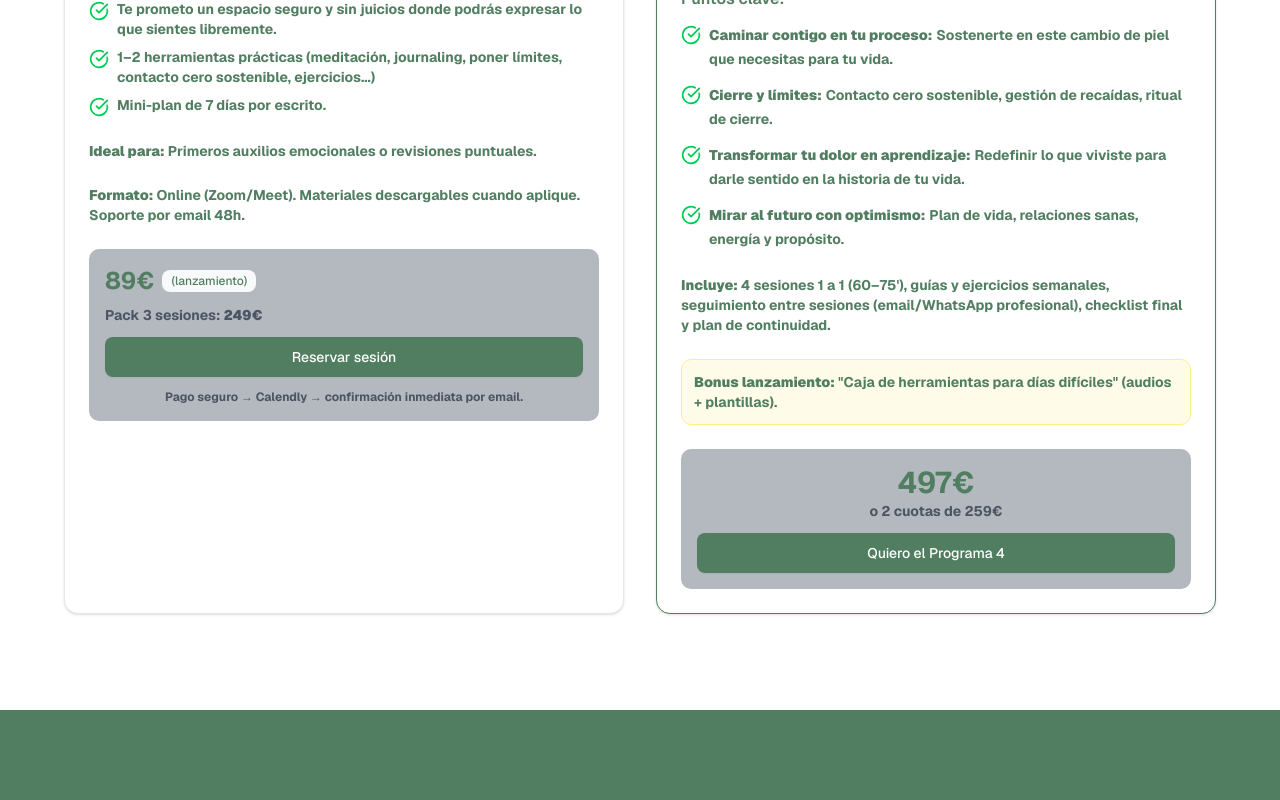
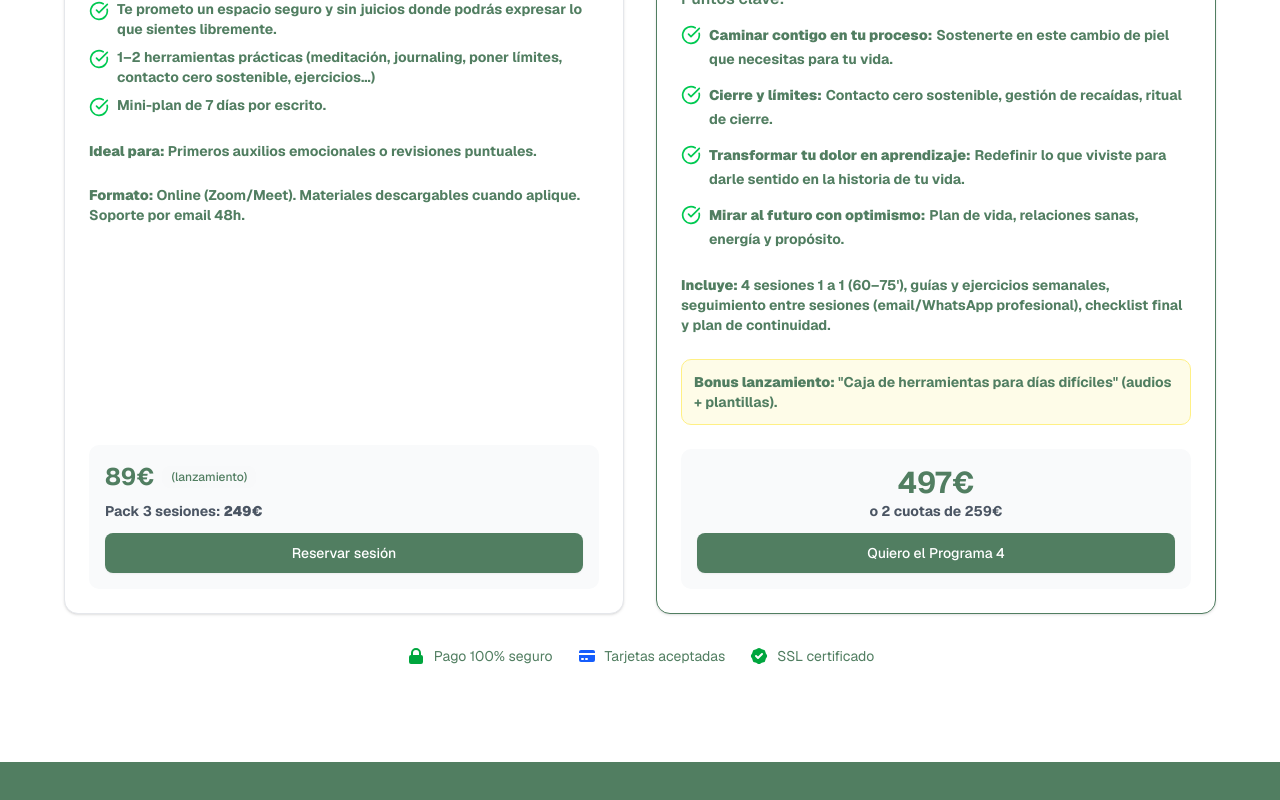
Before and after one commit to albercv/ferdi-coach, a Next.js app: page / in a window 1280 px wide. Shown: the part 3252-4052 px from the top of the page. Built offline with nearby package versions, Linux system fonts and the light colour scheme.

Commit message:
Adds proper text and buttons to Sessions Sections

```diff
--- a/app/globals.css
+++ b/app/globals.css
@@ -683,6 +683,48 @@
     box-shadow: 0 18px 45px -15px rgba(0,0,0,.25), 0 6px 16px -10px rgba(0,0,0,.2);
   }
   .icon-lift { transform: translateZ(24px); }
+
+  /* Red dot pulse animation */
+  .red-dot-pulse::before,
+  .red-dot-pulse::after {
+    content: '';
+    position: absolute;
+    top: 50%;
+    left: 50%;
+    width: 100%;
+    height: 100%;
+    border-radius: 50%;
+    background: radial-gradient(circle, #ffff00 0%, #ff6600 50%, #ff0000 100%);
+    transform: translate(-50%, -50%);
+    opacity: 0;
+    pointer-events: none;
+  }
+
+  .group-trigger:hover ~ .group .red-dot-pulse::before {
+    animation: pulse-ring 1.5s cubic-bezier(0.215, 0.61, 0.355, 1) infinite;
+  }
+
+  .group-trigger:hover ~ .group .red-dot-pulse::after {
+    animation: pulse-ring 1.5s cubic-bezier(0.215, 0.61, 0.355, 1) infinite 0.5s;
+  }
+
+  @keyframes pulse-ring {
+    0% {
+      transform: translate(-50%, -50%) scale(0.8);
+      opacity: 1;
+    }
+    40% {
+      opacity: 0.8;
+    }
+    80% {
+      transform: translate(-50%, -50%) scale(2.5);
+      opacity: 0.3;
+    }
+    100% {
+      transform: translate(-50%, -50%) scale(3);
+      opacity: 0;
+    }
+  }
 }
 
 @media (prefers-reduced-motion: reduce) {
@@ -690,6 +732,12 @@
     .card-3d { transition: none; }
     .card-3d:hover { transform: none; box-shadow: 0 10px 25px -10px rgba(0,0,0,.25); }
     .icon-lift { transform: none; }
+
+    /* Disable pulse animation for users who prefer reduced motion */
+    .group-trigger:hover ~ .group .red-dot-pulse::before,
+    .group-trigger:hover ~ .group .red-dot-pulse::after {
+      animation: none;
+    }
   }
 }
 
--- a/components/sections/sessions-section.tsx
+++ b/components/sections/sessions-section.tsx
@@ -16,16 +16,16 @@ export function SessionsSection() {
         </h2>
       </div>
 
-      <div className="grid grid-cols-1 lg:grid-cols-2 gap-8 max-w-6xl mx-auto">
+      <div className="grid grid-cols-1 lg:grid-cols-2 gap-8 max-w-6xl mx-auto items-stretch">
         {/* Sesiones 1 a 1 Card */}
-        <Card className="relative">
+        <Card className="relative group-trigger flex flex-col h-full">
           <CardHeader>
             <CardTitle className="text-2xl">{sessions.cards[0].title}</CardTitle>
             <CardDescription className="text-base">
               {sessions.cards[0].description}
             </CardDescription>
           </CardHeader>
-          <CardContent className="space-y-6">
+          <CardContent className="flex-1 flex flex-col space-y-6">
             {/* What you get section */}
             <div>
               <h4 className="font-semibold mb-3">{sessions.cards[0].whatYouGet.title}</h4>
@@ -50,7 +50,7 @@ export function SessionsSection() {
             </div>
 
             {/* Pricing */}
-            <div className="bg-muted/50 p-4 rounded-lg">
+            <div className="bg-gray-50 p-4 rounded-lg mt-auto">
               <div className="flex items-center gap-2 mb-2">
                 <span className="text-2xl font-bold">{sessions.cards[0].pricing.single}</span>
                 <Badge variant="secondary">{sessions.cards[0].pricing.singleLabel}</Badge>
@@ -58,21 +58,18 @@ export function SessionsSection() {
               <p className="text-sm text-muted-foreground mb-3">
                 {sessions.cards[0].pricing.packLabel}: <strong>{sessions.cards[0].pricing.pack}</strong>
               </p>
-              <Button className="w-full mb-3 bg-primary hover:bg-primary/90" size="lg">
+              <Button className="w-full bg-primary hover:bg-primary/90" size="lg">
                 {sessions.cards[0].cta}
               </Button>
-              <p className="text-xs text-center text-muted-foreground">
-                {sessions.cards[0].paymentInfo}
-              </p>
             </div>
           </CardContent>
         </Card>
 
         {/* Programa 4 Card */}
-        <Card className="relative border-primary">
+        <Card className="relative border-primary group flex flex-col h-full">
           <div className="absolute -top-3 left-1/2 transform -translate-x-1/2">
             <Badge className="bg-primary text-primary-foreground relative flex items-center gap-2">
-              <div className="w-2 h-2 bg-red-500 rounded-full"></div>
+              <div className="w-2 h-2 bg-red-500 rounded-full red-dot-pulse relative"></div>
               Más Popular
             </Badge>
           </div>
@@ -82,7 +79,7 @@ export function SessionsSection() {
               {sessions.cards[1].promise}
             </CardDescription>
           </CardHeader>
-          <CardContent className="space-y-6">
+          <CardContent className="flex-1 flex flex-col space-y-6">
             {/* Key Points */}
             <div>
               <h4 className="font-semibold mb-3">Puntos clave:</h4>
@@ -110,7 +107,7 @@ export function SessionsSection() {
             </div>
 
             {/* Pricing */}
-            <div className="bg-muted/50 p-4 rounded-lg">
+            <div className="bg-gray-50 p-4 rounded-lg mt-auto">
               <div className="text-center mb-3">
                 <div className="text-3xl font-bold">{sessions.cards[1].pricing.full}</div>
                 <p className="text-sm text-muted-foreground">o {sessions.cards[1].pricing.installments}</p>
@@ -122,6 +119,29 @@ export function SessionsSection() {
           </CardContent>
         </Card>
       </div>
+
+      {/* Payment Security Seals */}
+      <div className="mt-8 flex justify-center items-center gap-6 flex-wrap">
+        <div className="flex items-center gap-2 text-sm text-muted-foreground">
+          <svg className="w-5 h-5 text-green-600" fill="currentColor" viewBox="0 0 20 20">
+            <path fillRule="evenodd" d="M5 9V7a5 5 0 0110 0v2a2 2 0 012 2v5a2 2 0 01-2 2H5a2 2 0 01-2-2v-5a2 2 0 012-2zm8-2v2H7V7a3 3 0 016 0z" clipRule="evenodd" />
+          </svg>
+          <span>Pago 100% seguro</span>
+        </div>
+        <div className="flex items-center gap-2 text-sm text-muted-foreground">
+          <svg className="w-5 h-5 text-blue-600" fill="currentColor" viewBox="0 0 20 20">
+            <path d="M4 4a2 2 0 00-2 2v1h16V6a2 2 0 00-2-2H4z" />
+            <path fillRule="evenodd" d="M18 9H2v5a2 2 0 002 2h12a2 2 0 002-2V9zM4 13a1 1 0 011-1h1a1 1 0 110 2H5a1 1 0 01-1-1zm5-1a1 1 0 100 2h1a1 1 0 100-2H9z" clipRule="evenodd" />
+          </svg>
+          <span>Tarjetas aceptadas</span>
+        </div>
+        <div className="flex items-center gap-2 text-sm text-muted-foreground">
+          <svg className="w-5 h-5 text-green-600" fill="currentColor" viewBox="0 0 20 20">
+            <path fillRule="evenodd" d="M6.267 3.455a3.066 3.066 0 001.745-.723 3.066 3.066 0 013.976 0 3.066 3.066 0 001.745.723 3.066 3.066 0 012.812 2.812c.051.643.304 1.254.723 1.745a3.066 3.066 0 010 3.976 3.066 3.066 0 00-.723 1.745 3.066 3.066 0 01-2.812 2.812 3.066 3.066 0 00-1.745.723 3.066 3.066 0 01-3.976 0 3.066 3.066 0 00-1.745-.723 3.066 3.066 0 01-2.812-2.812 3.066 3.066 0 00-.723-1.745 3.066 3.066 0 010-3.976 3.066 3.066 0 00.723-1.745 3.066 3.066 0 012.812-2.812zm7.44 5.252a1 1 0 00-1.414-1.414L9 10.586 7.707 9.293a1 1 0 00-1.414 1.414l2 2a1 1 0 001.414 0l4-4z" clipRule="evenodd" />
+          </svg>
+          <span>SSL certificado</span>
+        </div>
+      </div>
     </Section>
   )
 }
```
